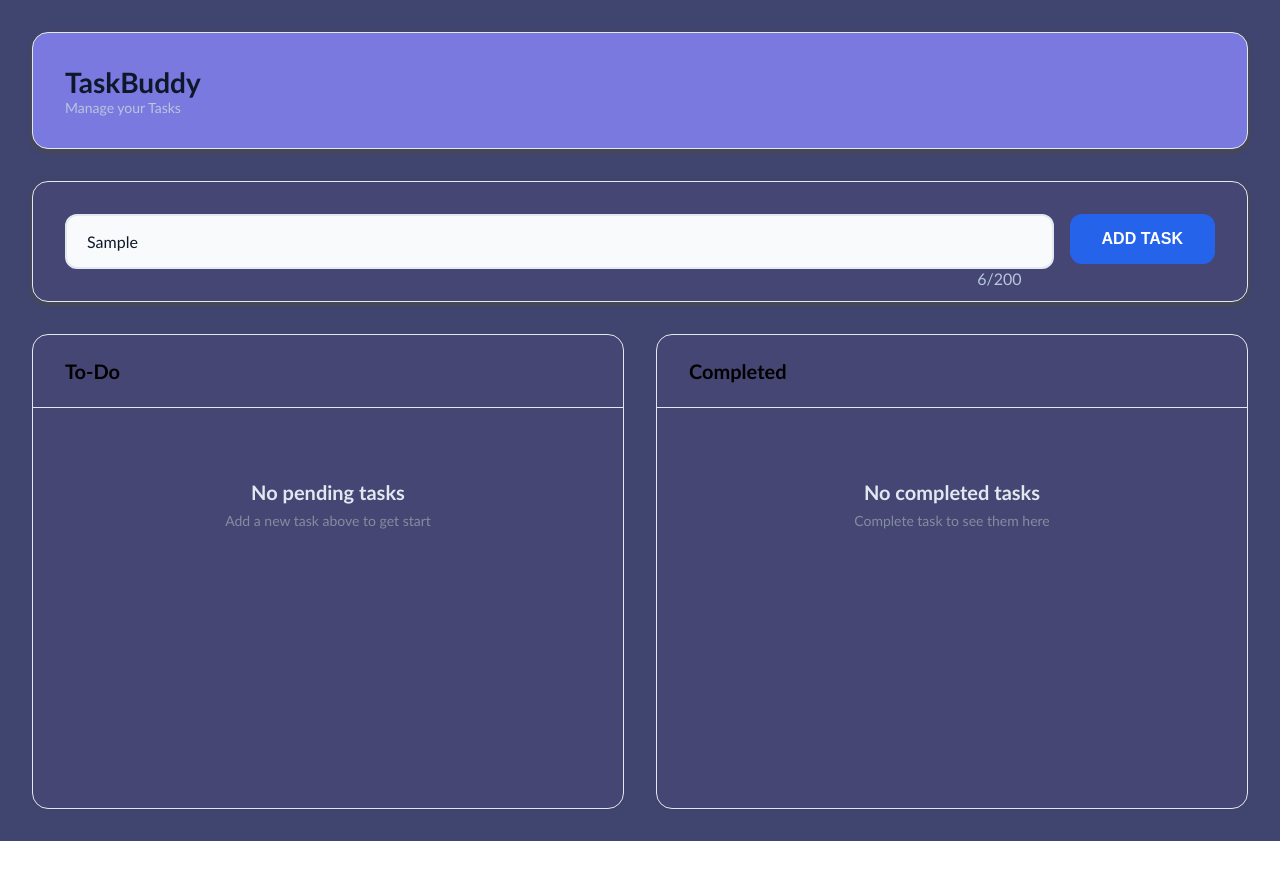
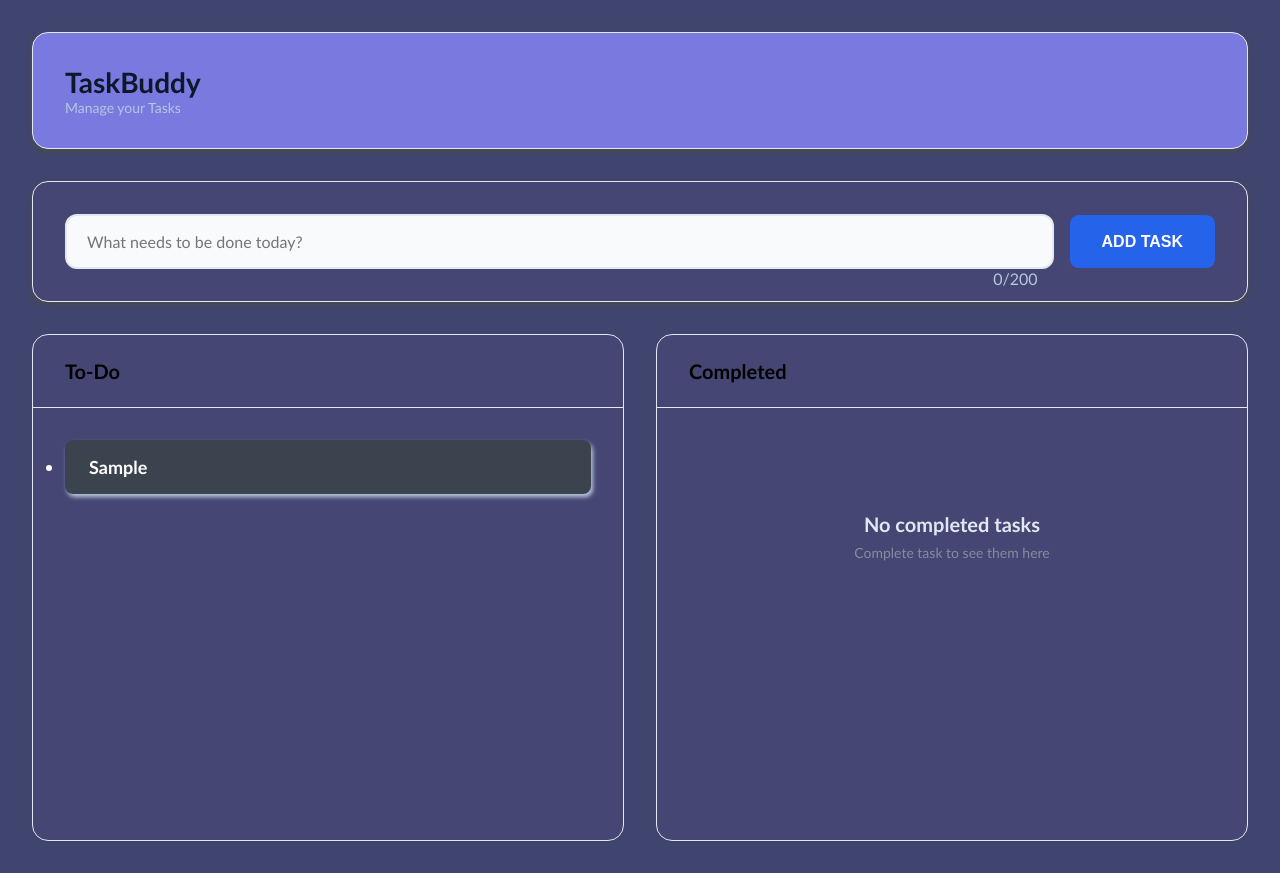
Before and after one commit to Vikas-Pandit07/TaskBuddy, a React (Create React App) app: page / in a window 1280 px wide. Both pictures are taken after typing "Sample" into the empty fields and a click on the button "ADD TASK". Before the commit the page ends 841 px from the top, so only its background shows below. Built offline with nearby package versions, Linux system fonts and the light colour scheme.

Commit message:
Updated task items in the to do list

```diff
--- a/src/App.js
+++ b/src/App.js
@@ -1,7 +1,6 @@
 
 import Home from './pages/home';
 import './style.css';
-import './functions';
 
 function App() {
   return (
--- a/src/pages/Home.jsx
+++ b/src/pages/Home.jsx
@@ -8,6 +8,12 @@ export default function Home() {
   const handleInputChange = (e) => {
     setTaskInput(e.target.value);
   };
+
+  const handleTask = (event) => {
+    event.preventDefault();
+    setTodoTask([...todoTask, taskInput]);
+    setTaskInput('');
+  }
 
 
 
@@ -24,8 +30,8 @@ export default function Home() {
           </header>
 
           <section className='task-input-section'>
-            <div className='input-group'>
-              <div className='input-wrapper'>
+            <form className='task-form' onSubmit={handleTask}>
+              <div className='task-wrapper'>
                 <input type="text"
                         id='taskInput'
                         className='task-input'
@@ -40,8 +46,8 @@ export default function Home() {
                   <span id='charCount'>{taskInput.length}</span>/200
                 </div>
               </div>
-              <button className='add-task-btn' >ADD TASK</button>
-            </div>
+              <button className='add-task-btn' type='submit'>ADD TASK</button>
+            </form>
           </section>
 
           <main className='task-main'>
@@ -51,13 +57,18 @@ export default function Home() {
                   <span>To-Do</span>
                 </div>
               </div>
-
-              <div className='task-list' id='todo list'>
+              <ul>
+                {todoTask.length === 0 ? (
                   <div className='empty-state'>
                     <div className='empty-title'>No pending tasks</div>
-                  <div className='empty-discription'>Add a new task above to get start</div>
+                    <div className='empty-discription'>Add a new task above to get started</div>
                   </div>
-              </div>
+                ) : (
+                  todoTask.map((t, index) => (
+                    <li key={index} className='task-item'>{t}</li>
+                  ))
+                )}
+              </ul>
             </div>
 
             <div className='task-column completed-column'>
--- a/src/style.css
+++ b/src/style.css
@@ -45,15 +45,15 @@
     border: 1px solid #e2e8f0;
 }
 
-.input-group{
-    display: flex;
-    gap: 1rem;
-    align-items: flex-start;
+.task-form {
+  display: flex;
+  gap: 1rem;
+  align-items: center;
 }
 
-.input-wrapper {
-    flex: 1;
-    position: relative;
+.task-wrapper {
+  flex: 1;
+  position: relative;
 }
 
 .task-input {
@@ -77,17 +77,17 @@
 
 .char-count {
     position: absolute;
-    right: 2rem;
+    right: 1rem;
     font-size: 1rem;
     color: #b7c7dd;
 }
 
 .add-task-btn {
-    padding: 1rem 2rem;
+    padding: 1.120rem 2rem;
     background-color: #2563eb;
     color: white;
     border: none;
-    border-radius: 0.75rem;
+    border-radius: 0.55rem;
     font-size: 1rem;
     font-weight: 600;
     cursor: pointer;
@@ -116,12 +116,14 @@
     border-radius: 1rem;
     border: 1px solid #e2e8f0;
     box-shadow: 0 1px 2px 0 rgb(0 0 0 / 0.05);
+
     /* overflow: hidden; */
 }
 
 .column-header {
     padding: 1.5rem 2rem;
     border-bottom: 1px solid #e2e8f0;
+    margin-bottom: 2rem;
 }
 
 .column-title {
@@ -154,3 +156,20 @@
     font-size: 0.875rem;
     color: #828e9e;
 }
+
+.task-item {
+    background-color: #3b444e;
+    color: white;
+    border: none;
+    padding: 1rem 1.5rem;
+    border-radius: 0.5rem;
+    margin: 2rem;
+    font-weight: 600;
+    box-shadow: 2px 3px 4px 0 #b7c7dd;
+    cursor: pointer;
+    transition: background-color 0.2s ease;
+}
+
+.task-item:hover {
+    background-color: #2e353d;
+}
```
Lines whose indentation alone changed are shown as unchanged.
